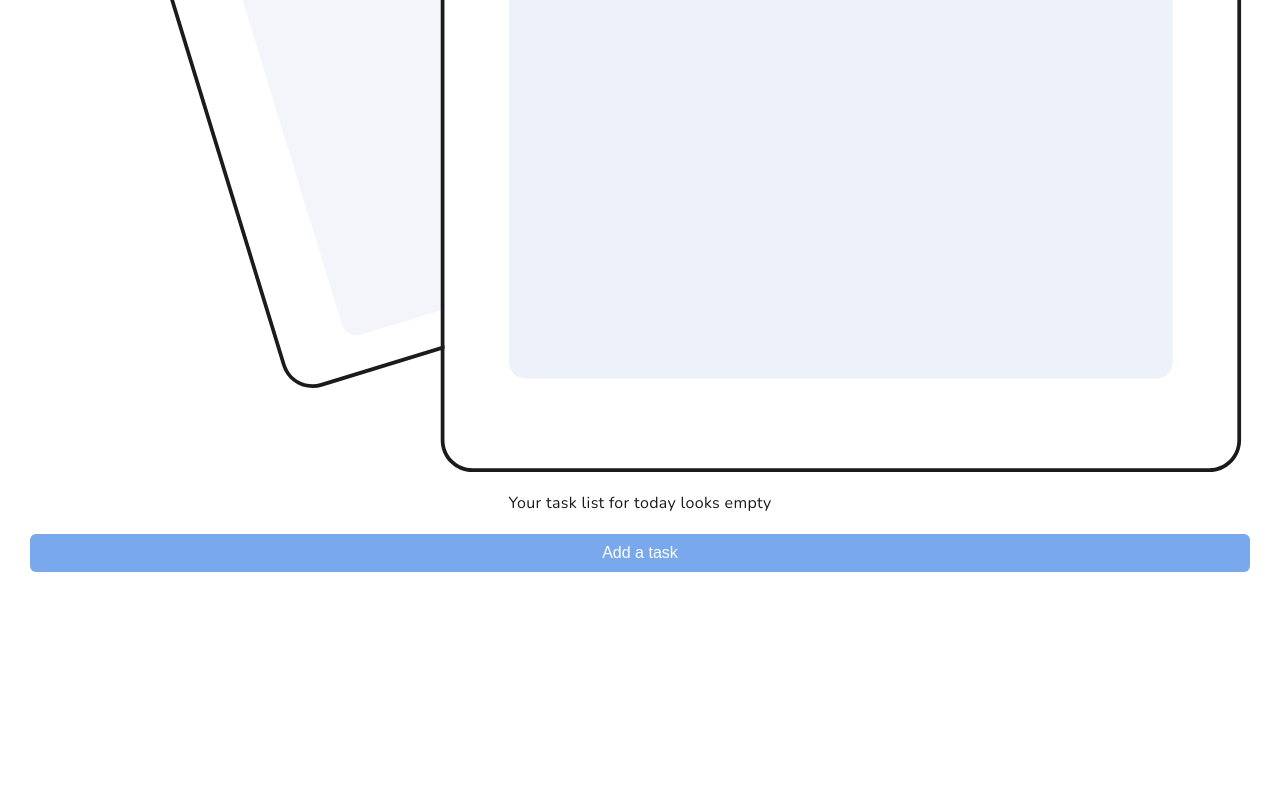
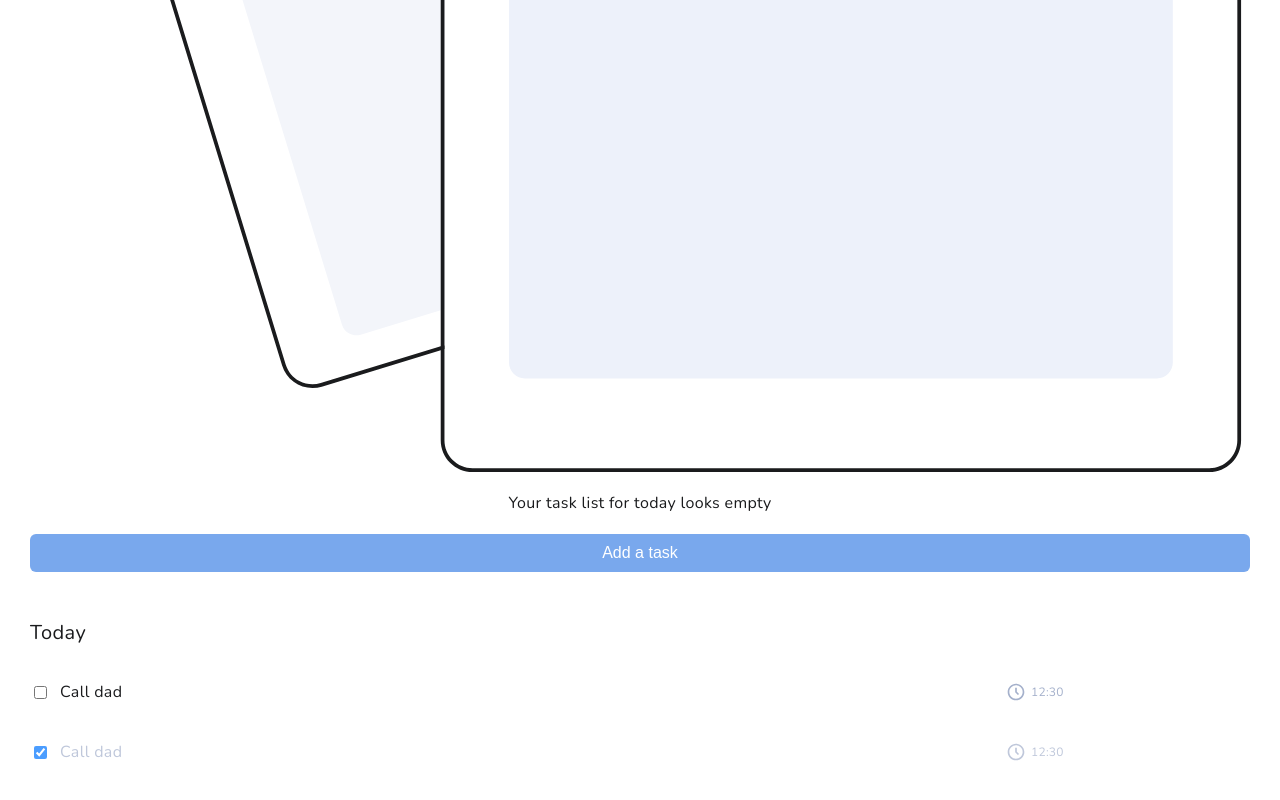
Before and after one commit to sunshine0213/country-api, a Vue app: page /tasks in a window 1280 px wide. Shown: the part 878-1678 px from the top of the page. Before the commit the page ends 1500 px from the top, so only its background shows below. Built offline with nearby package versions, Linux system fonts and the light colour scheme.

Commit message:
task todo items

```diff
--- a/src/views/Tasks.vue
+++ b/src/views/Tasks.vue
@@ -19,6 +19,39 @@
 				empty
 			</p>
 			<Button label="Add a task" />
+			<div class="task-list">
+				<h2>Today</h2>
+			</div>
+			<div class="task-list__todo">
+				<div class="task-list__left">
+					<input type="checkbox" />
+					<p>Call dad</p>
+				</div>
+				<div class="task-list__right">
+					<img
+						src="@/assets/icons/time_icon.svg"
+					/>
+					<p>12:30</p>
+				</div>
+			</div>
+
+			<div
+				class="task-list__todo completed"
+			>
+				<div class="task-list__left">
+					<input
+						type="checkbox"
+						checked
+					/>
+					<p>Call dad</p>
+				</div>
+				<div class="task-list__right">
+					<img
+						src="@/assets/icons/time_icon.svg"
+					/>
+					<p>12:30</p>
+				</div>
+			</div>
 		</div>
 	</div>
 </template>
@@ -47,4 +80,40 @@ document.title = 'Tasks'
 img {
 	margin: 20px 0;
 }
+.task-list {
+	margin-top: 20px;
+}
+.task-list__todo {
+	display: flex;
+	justify-content: space-between;
+	align-items: center;
+}
+.task-list__left {
+	display: flex;
+	align-items: center;
+	flex: 0.8;
+}
+
+.task-list__left p {
+	margin: 0;
+	margin-left: 10px;
+}
+.task-list__right {
+	display: flex;
+	flex: 0.2;
+	align-items: center;
+}
+.task-list__right p {
+	font-size: 1.5rem;
+	color: #a4b0cb;
+	margin: 0;
+	margin-left: 5px;
+}
+
+.completed {
+	opacity: 0.7;
+}
+.completed p {
+	color: #a4b0cb;
+}
 </style>
```
